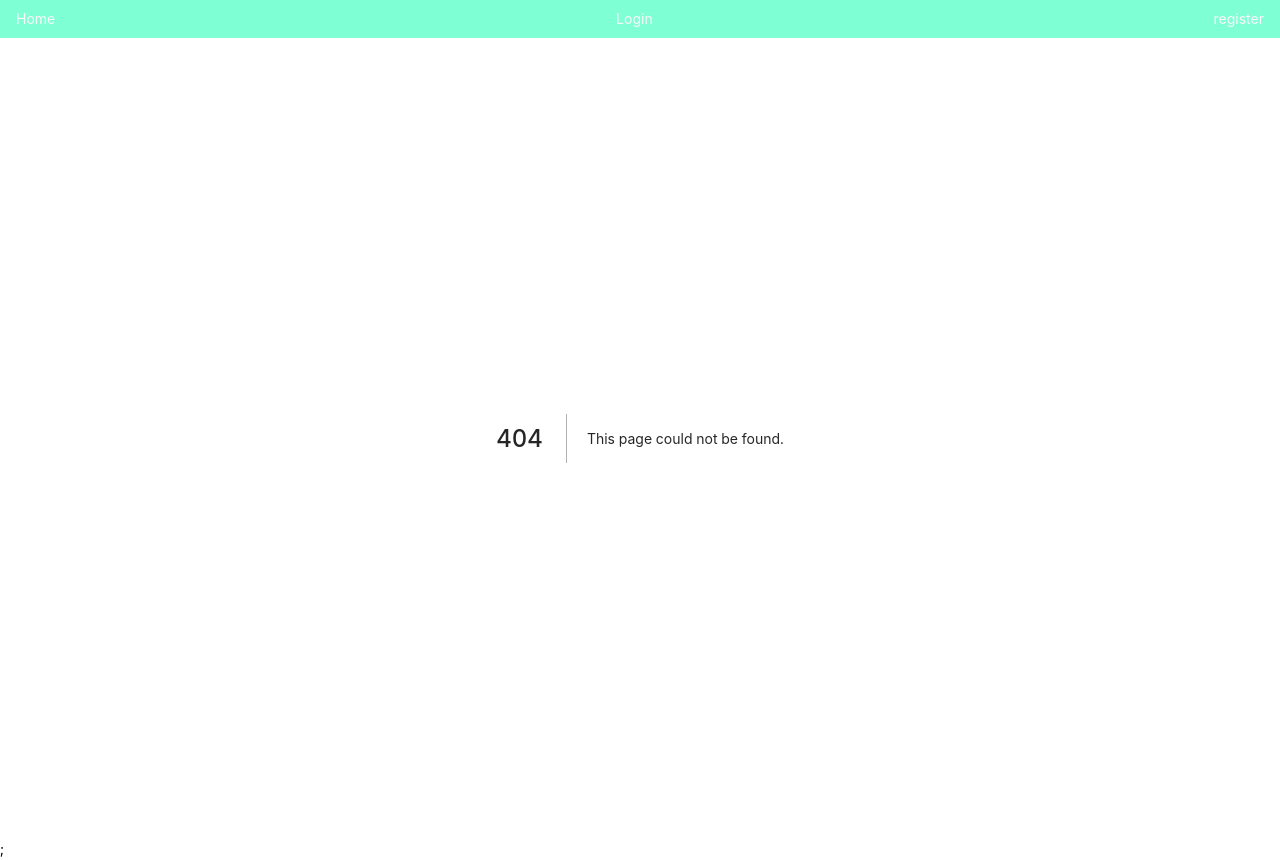
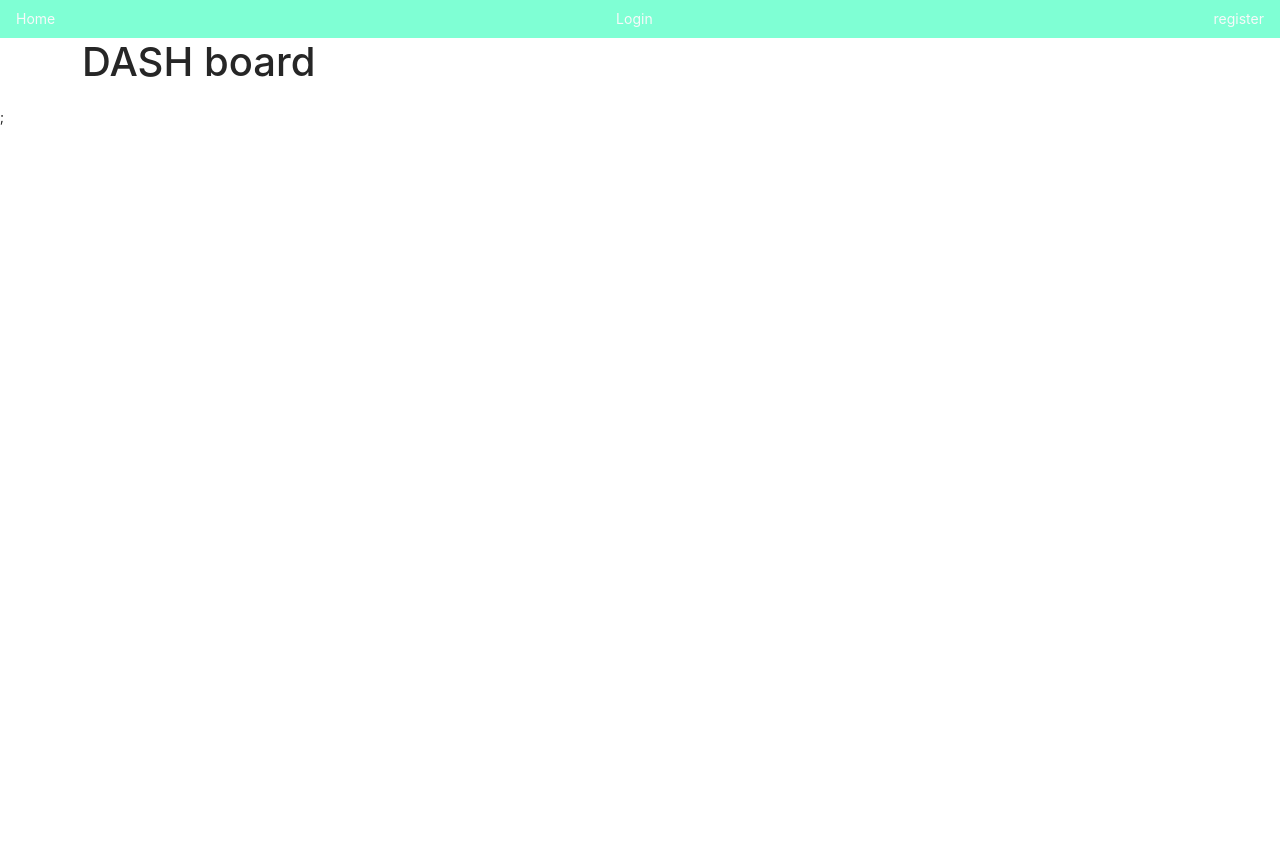
Before and after one commit to piincher/socialMedia-front-end, a Next.js app: page /user/dashboard in a window 1280 px wide. Before the commit this address had no page. After the commit the page ends 800 px from the top, so only its background shows below. Built offline with nearby package versions, Linux system fonts and the light colour scheme.

Commit message:
create user dashboard

```diff
--- /dev/null
+++ b/pages/user/dashboard.js
@@ -0,0 +1,16 @@
+import { useContext } from 'react';
+import { UserContext } from '../../context';
+
+const Home = () => {
+	const [ state, setState ] = useContext(UserContext);
+	return (
+		<div className="container">
+			<div className="row">
+				<div className="col">
+					<h1>DASH board </h1>
+				</div>
+			</div>
+		</div>
+	);
+};
+export default Home;
```
